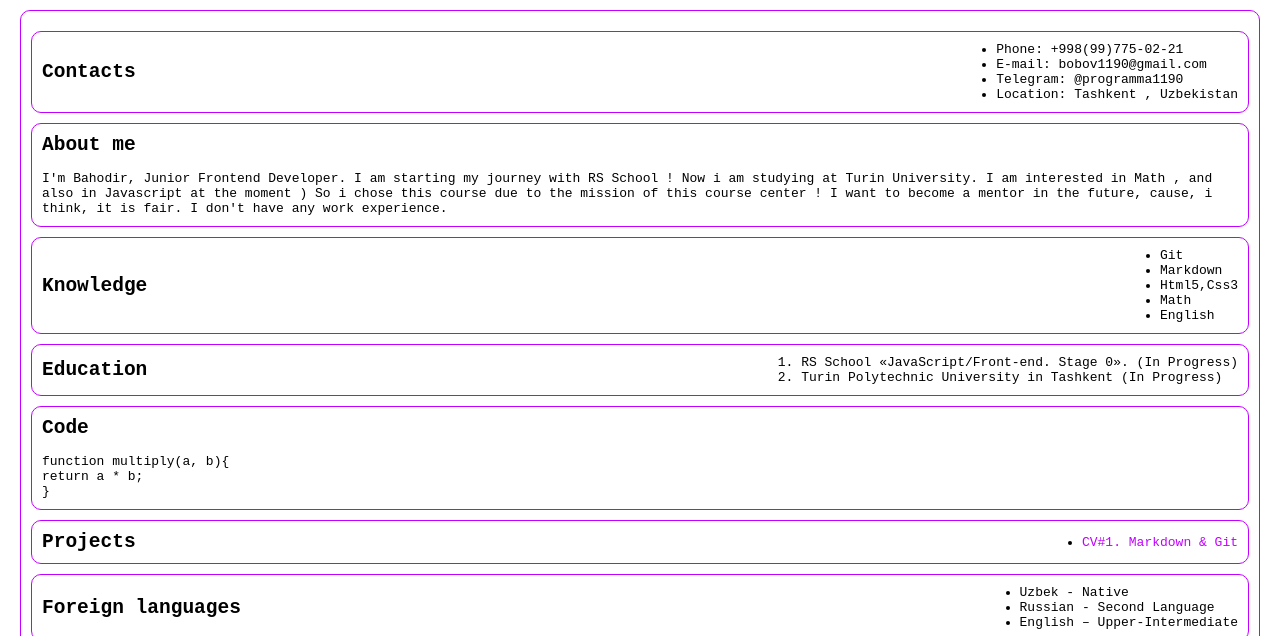
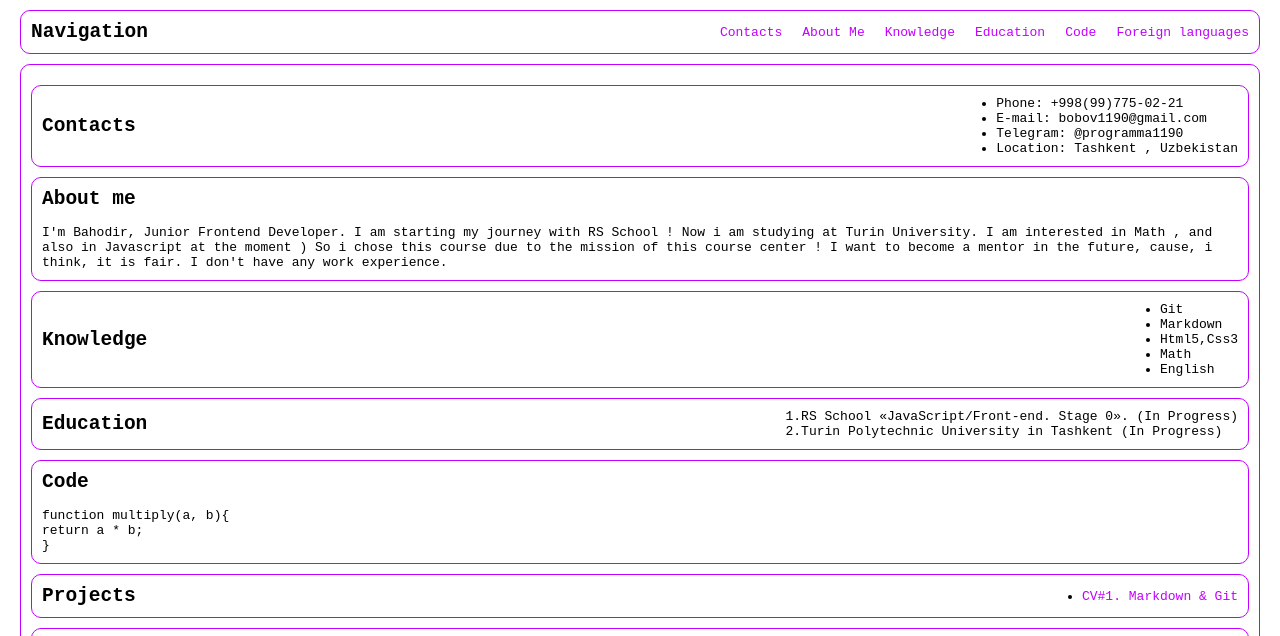
Before and after one commit to bobov1190/rsschool-cv, a plain HTML site: page index.html in a window 1280 px wide. Shown: the part 142-778 px from the top of the page. Drawn offline with Linux system fonts and the light colour scheme.

Commit message:
feat : new feature navigation

```diff
--- a/index.html
+++ b/index.html
@@ -1,5 +1,6 @@
 <!DOCTYPE html>
 <html lang="en">
+
 <head>
     <meta charset="UTF-8" />
     <meta name="viewport" content="width=device-width, initial-scale=1.0" />
@@ -14,9 +15,22 @@
             <img class="avatar" src="./img/logo.png" alt="photo" />
             <h1 class="name">Bakhodir Khudoyorov</h1>
         </header>
+        <div class="block">
+            <h2>Navigation</h2>
+            <nav class="navigation">
+                <ul class="navigation-list">
+                    <li><a href="#contacts">Contacts</a></li>
+                    <li><a href="#aboutMe">About Me</a></li>
+                    <li><a href="#knowledge">Knowledge</a></li>
+                    <li><a href="#education">Education</a></li>
+                    <li><a href="#code">Code</a></li>
+                    <li><a href="#foreigner">Foreign languages</a></li>
+                </ul>
+            </nav>
+        </div>
         <main class="innerblock">
             <div class="block">
-            <h2>Contacts</h2>
+                <h2 id="contacts">Contacts</h2>
                 <ul>
                     <li>Phone: +998(99)775-02-21</li>
                     <li>E-mail: bobov1190@gmail.com</li>
@@ -25,11 +39,14 @@
                 </ul>
             </div>
             <div class="innerblock">
-            <h2 class="innerblock-element">About me</h2>
-            <p>I'm Bahodir, Junior Frontend Developer. I am starting my journey with RS School ! Now i am studying at Turin University. I am interested in Math , and also in Javascript at the moment ) So i chose this course due to the mission of this course center ! I want to become a mentor in the future, cause, i think, it is fair. I don't have any work experience.</p>
+                <h2 id="aboutMe" class="innerblock-element">About me</h2>
+                <p>I'm Bahodir, Junior Frontend Developer. I am starting my journey with RS School ! Now i am studying
+                    at Turin University. I am interested in Math , and also in Javascript at the moment ) So i chose
+                    this course due to the mission of this course center ! I want to become a mentor in the future,
+                    cause, i think, it is fair. I don't have any work experience.</p>
             </div>
             <div class="block">
-            <h2>Knowledge</h2>
+                <h2 id="knowledge">Knowledge</h2>
                 <ul>
                     <li>Git</li>
                     <li>Markdown</li>
@@ -39,14 +56,14 @@
                 </ul>
             </div>
             <div class="block">
-            <h2>Education</h2>
+                <h2 class="education">Education</h2>
                 <ol>
-                <li>RS School «JavaScript/Front-end. Stage 0». (In Progress)</li>
-                <li>Turin Polytechnic University in Tashkent (In Progress)</li>
+                    <li>1.RS School «JavaScript/Front-end. Stage 0». (In Progress)</li>
+                    <li>2.Turin Polytechnic University in Tashkent (In Progress)</li>
                 </ol>
             </div>
             <div class="innerblock">
-            <h2 class="innerblock-element">Code</h2>
+                <h2 id="code" class="innerblock-element">Code</h2>
                 <div>function multiply(a, b){<br />
                     return a * b; <br />}</div>
             </div>
@@ -57,7 +74,7 @@
                 </ul>
             </div>
             <div class="block">
-            <h2>Foreign languages</h2>
+                <h2 id="foreigner">Foreign languages</h2>
                 <ul>
                     <li>Uzbek - Native</li>
                     <li>Russian - Second Language</li>
@@ -77,4 +94,5 @@
         </footer>
     </div>
 </body>
+
 </html>
--- a/style.css
+++ b/style.css
@@ -49,3 +49,20 @@ a {
     text-decoration: none;
     color: #c300ff;
 }
+
+ol {
+    list-style-type: none;
+}
+
+h2 {
+    margin-right: 18px;
+}
+
+.navigation-list {
+    list-style-type: none;
+    display: flex;
+}
+
+.navigation-list * {
+    margin: 0 0 0 10px;
+}
```
Also changed, not shown: 1 other file. Lines whose indentation alone changed are shown as unchanged.
